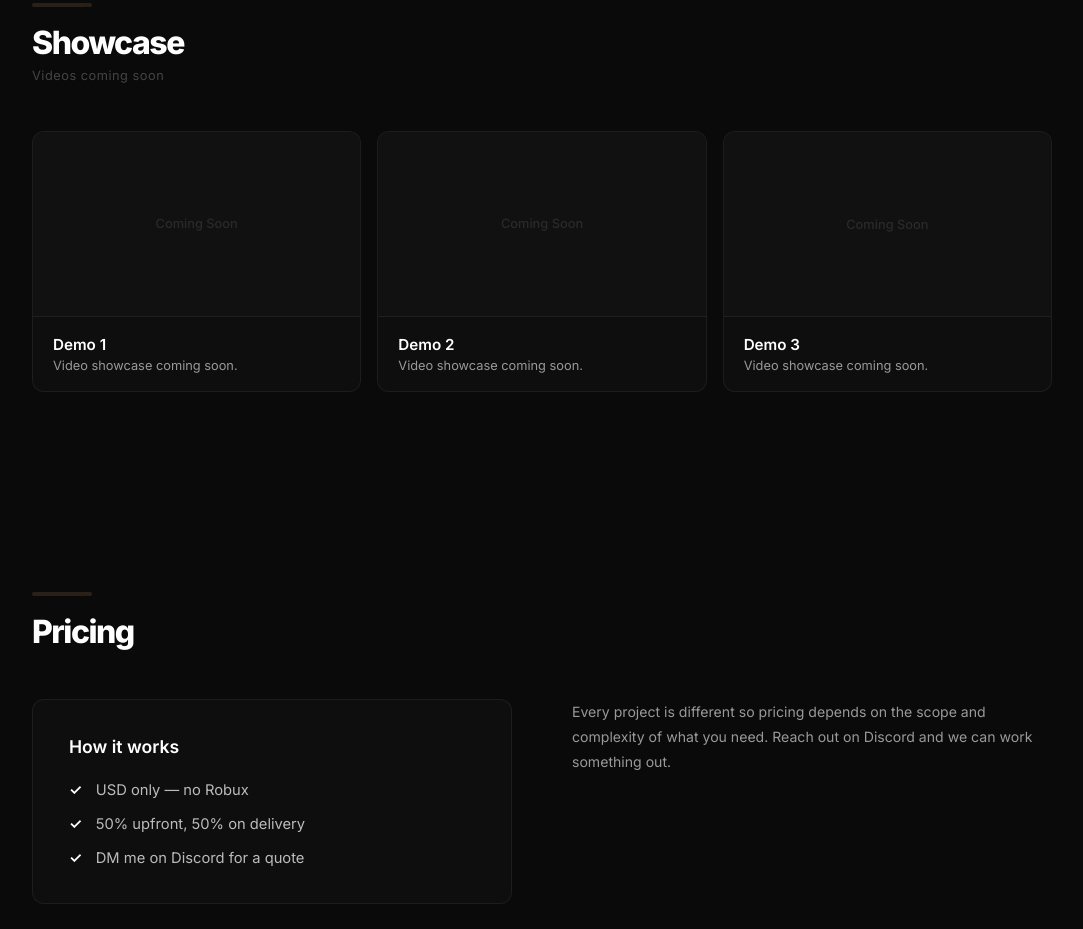
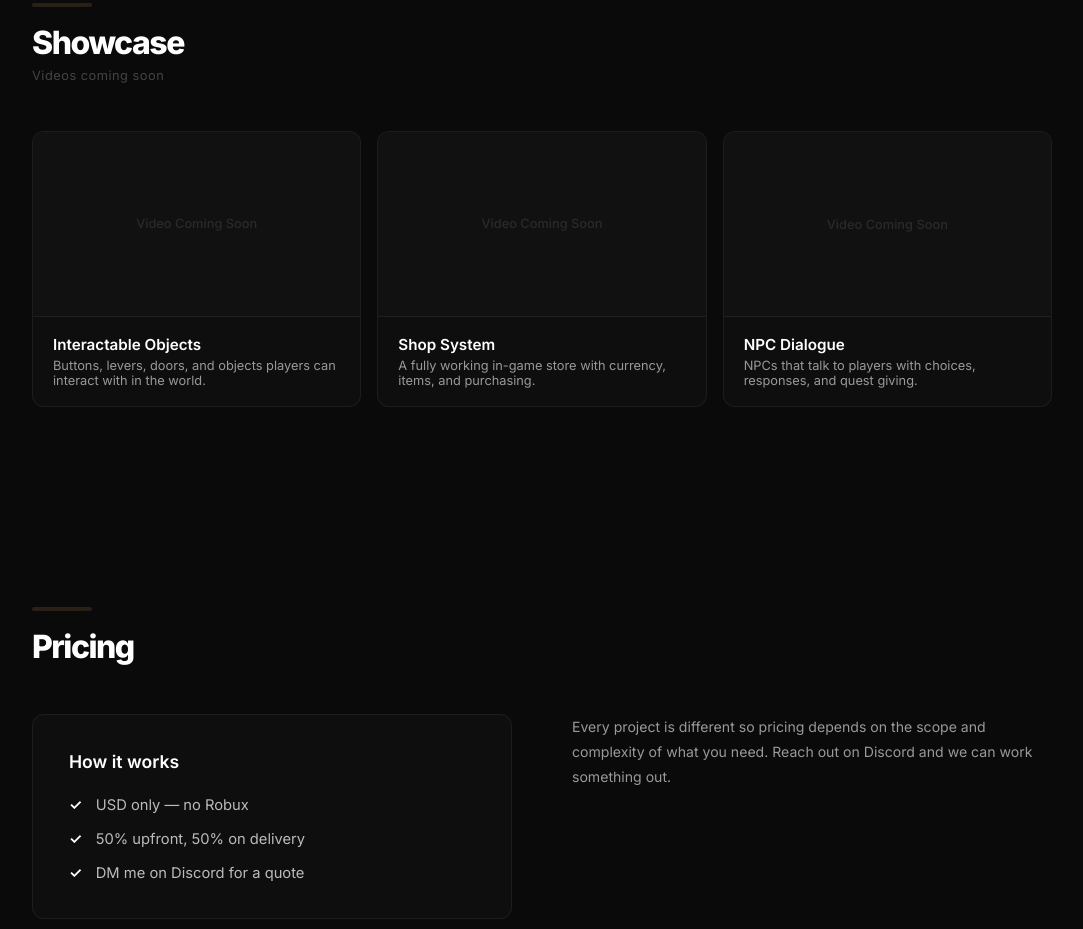
Before and after one commit to godisgood20/roblox-portfolio, a plain HTML site: page index.html in a window 1280 px wide. Shown: the part 2153-3082 px from the top of the page, without its empty margins (98-1181 px from the left). Drawn offline with Linux system fonts and the light colour scheme.

Commit message:
Update showcase with real project names and descriptions
Co-Authored-By: Claude Opus 4.6 (1M context) <noreply@anthropic.com>

```diff
--- a/index.html
+++ b/index.html
@@ -622,24 +622,24 @@
         </div>
         <div class="showcase-grid">
             <div class="showcase-card fade-in">
-                <div class="showcase-video">Coming Soon</div>
+                <div class="showcase-video">Video Coming Soon</div>
                 <div class="showcase-info">
-                    <h3>Demo 1</h3>
-                    <p>Video showcase coming soon.</p>
+                    <h3>Interactable Objects</h3>
+                    <p>Buttons, levers, doors, and objects players can interact with in the world.</p>
                 </div>
             </div>
             <div class="showcase-card fade-in">
-                <div class="showcase-video">Coming Soon</div>
+                <div class="showcase-video">Video Coming Soon</div>
                 <div class="showcase-info">
-                    <h3>Demo 2</h3>
-                    <p>Video showcase coming soon.</p>
+                    <h3>Shop System</h3>
+                    <p>A fully working in-game store with currency, items, and purchasing.</p>
                 </div>
             </div>
             <div class="showcase-card fade-in">
-                <div class="showcase-video">Coming Soon</div>
+                <div class="showcase-video">Video Coming Soon</div>
                 <div class="showcase-info">
-                    <h3>Demo 3</h3>
-                    <p>Video showcase coming soon.</p>
+                    <h3>NPC Dialogue</h3>
+                    <p>NPCs that talk to players with choices, responses, and quest giving.</p>
                 </div>
             </div>
         </div>
```
